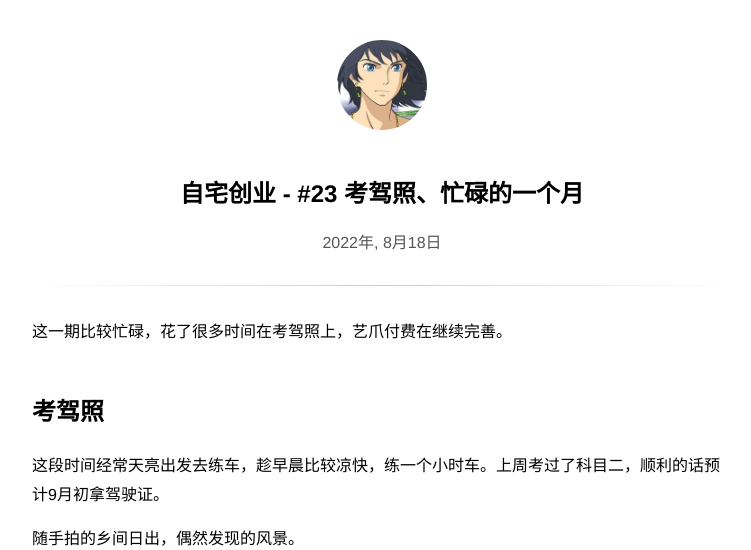
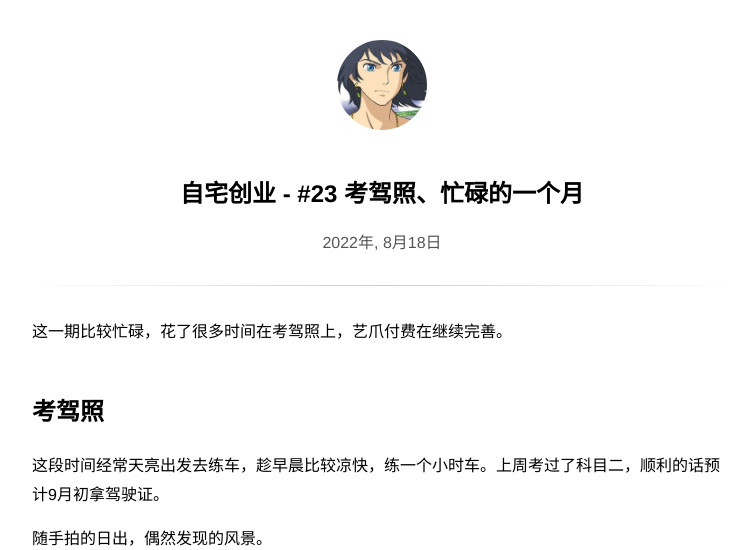
Before and after one commit to guyskk/guyskk.github.io, a Jekyll site: the page built from _posts/2022-08-18-onebiz-23.md, in a window 1280 px wide. Shown: the top 550 px of the page, without its empty margins (258-1009 px from the left). Built offline with Jekyll 4.4.1, drawn with Linux system fonts in a browser that asks for light colours; comment, search, counter and statistics services are not loaded; some of the changed text lies outside the part shown; grey boxes are pictures that could not be loaded.

Commit message:
update onebiz-23

```diff
--- a/_posts/2022-08-18-onebiz-23.md
+++ b/_posts/2022-08-18-onebiz-23.md
@@ -8,7 +8,7 @@ title: "自宅创业 - #23 考驾照、忙碌的一个月"
 
 这段时间经常天亮出发去练车，趁早晨比较凉快，练一个小时车。上周考过了科目二，顺利的话预计9月初拿驾驶证。
 
-随手拍的乡间日出，偶然发现的风景。
+随手拍的日出，偶然发现的风景。
 
 ![乡间日出](/static/2022-08-18/sunrise.jpg)
 
```
Also changed, not shown: other parts of _posts/2022-08-18-onebiz-23.md (+1 -1 lines).
